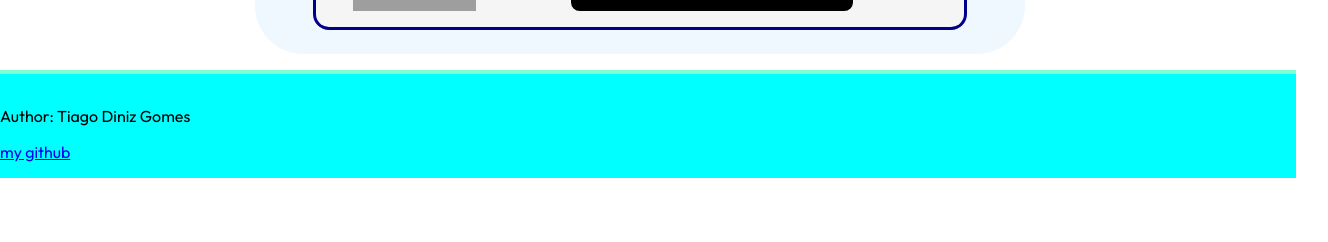
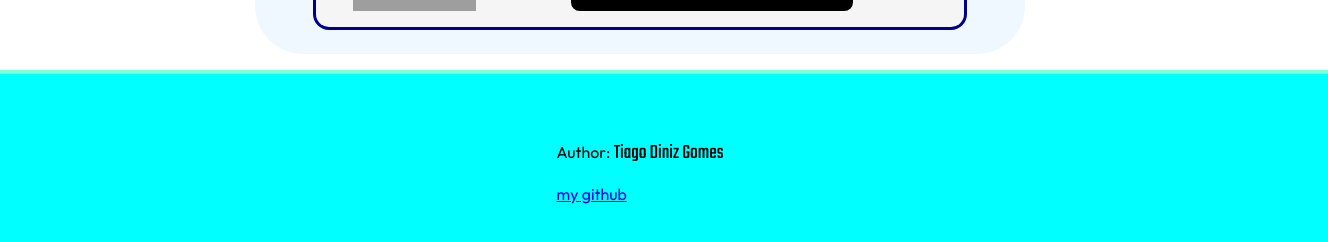
Before and after one commit to Shamoleambo/bands, a React (Vite) app: page / in a window 1280 px wide. Shown: the part 1246-1488 px from the top of the page, 1328 px wide, since content can reach past the window. Before the commit the page ends 1424 px from the top, so only its background shows below. Built offline with nearby package versions, Linux system fonts and the light colour scheme; grey boxes are pictures that could not be loaded.

Commit message:
refactor: use different font in the website's creator name and increase the padding

```diff
--- a/src/components/Footer/Footer.module.css
+++ b/src/components/Footer/Footer.module.css
@@ -1,6 +1,13 @@
 .footer {
     width: 100%;
-    padding: 1em;
+    padding: 3em;
     background-color: aqua;
     border-top: 4px solid aquamarine;
+    display: flex;
+    justify-content: center;
 }
+
+.me {
+    font-family: "Teko", sans-serif;
+    font-size: 1.3em;
+}
--- a/src/components/Footer/Footer.tsx
+++ b/src/components/Footer/Footer.tsx
@@ -3,8 +3,14 @@ import classes from "./Footer.module.css";
 const Footer: React.FC = () => {
   return (
     <footer className={classes.footer}>
-      <p>Author: Tiago Diniz Gomes</p>
-      <a href="https://github.com/Shamoleambo">my github</a>
+      <div>
+        <p>
+          Author: <span className={classes.me}>Tiago Diniz Gomes</span>
+        </p>
+        <a href="https://github.com/Shamoleambo" target="_blank">
+          my github
+        </a>
+      </div>
     </footer>
   );
 };
```
